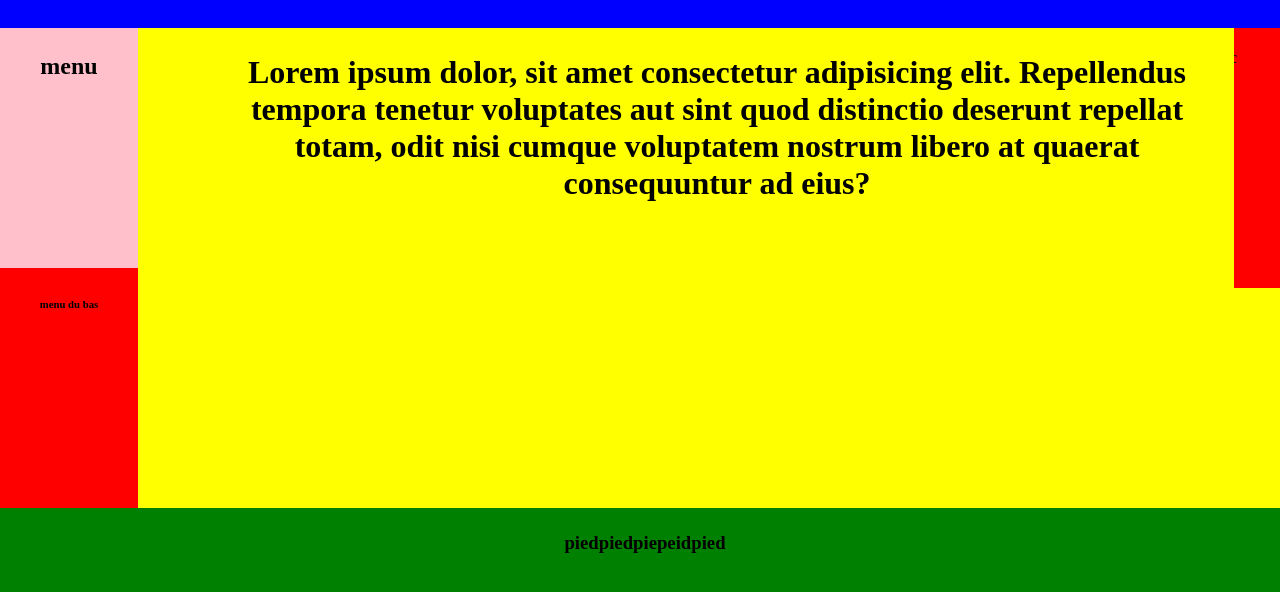
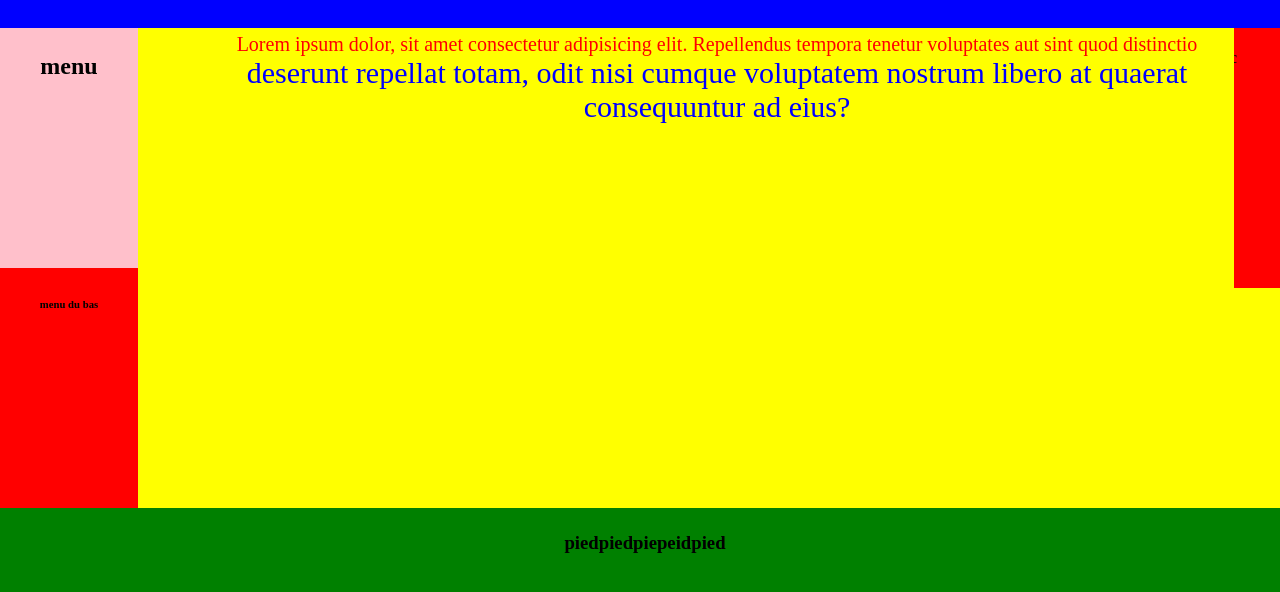
Before and after one commit to Goretzrz/TPCSS2, a plain HTML site: page exo3/ex3.html in a window 1280 px wide. Shown: the part 82-674 px from the top of the page. Drawn offline with Linux system fonts and the light colour scheme; a script that the page names is missing.

Commit message:
ex5 done

```diff
--- a/exo3/ex3.css
+++ b/exo3/ex3.css
@@ -69,8 +69,8 @@ background-color: yellow ;
 
 .menubas {
     position: fixed;
-    top 500px;
-    left 0px;
+    top: 500px;
+    left: 0px;
     background-color: red;
     top: 350px;
     left: 0px;
@@ -84,3 +84,15 @@ height: 400px;
 
 
 }
+
+.premier {
+    color: red;
+    font-size: 20px;
+}
+
+.deux{
+color: blue;
+font-size: 30px;
+
+
+}
--- a/exo3/ex3.html
+++ b/exo3/ex3.html
@@ -30,7 +30,8 @@
         </h6>
     </div>
     <div class="contenu">
-      <h1>  Lorem ipsum dolor, sit amet consectetur adipisicing elit. Repellendus tempora tenetur voluptates aut sint quod distinctio deserunt repellat totam, odit nisi cumque voluptatem nostrum libero at quaerat consequuntur ad eius?</h1>
+      <span class="premier">Lorem ipsum dolor, sit amet consectetur adipisicing elit. Repellendus tempora tenetur voluptates aut sint quod distinctio </span>
+      <span class="deux">deserunt repellat totam, odit nisi cumque voluptatem nostrum libero at quaerat consequuntur ad eius?</span>
     </div>
     <div class="pied">
         <h3> piedpiedpiepeidpied</h3>
```
